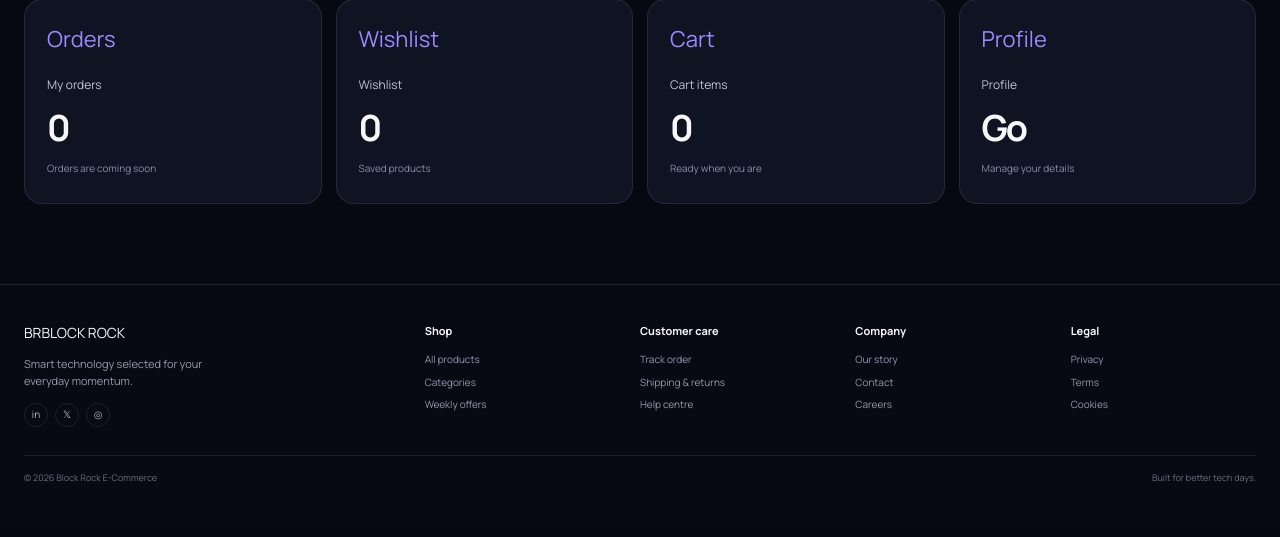
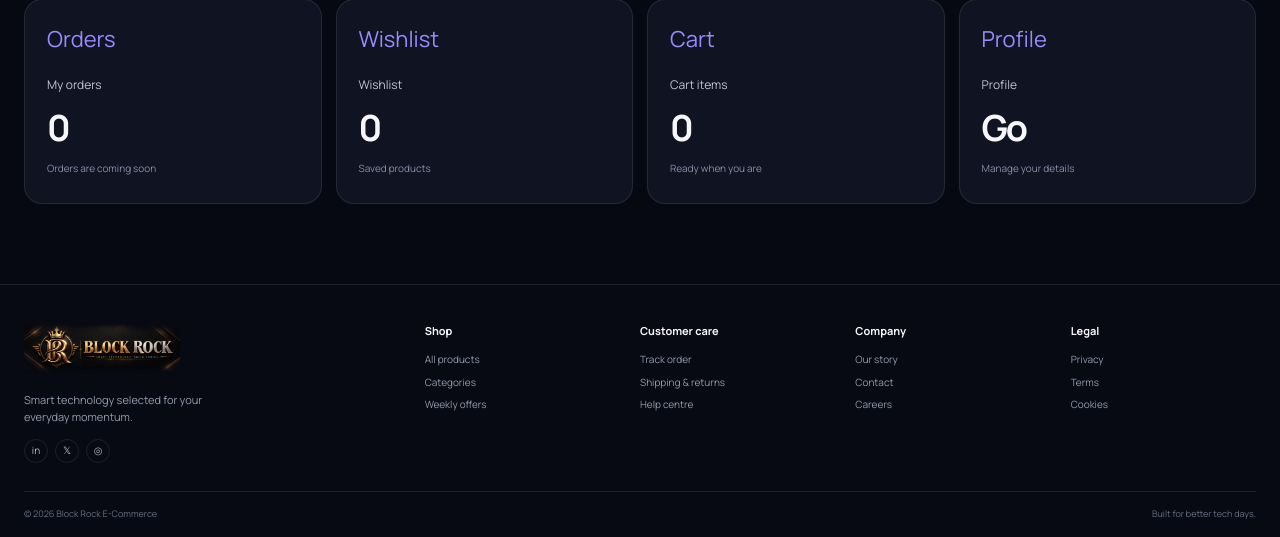
Before and after one commit to ashishsahoo18/Block-Rock-E-Commerce, a Django app: page /account/ in a window 1280 px wide. Shown: the part 272-809 px from the top of the page. Before the commit the page ends 755 px from the top, so only its background shows below. Run offline with Django 5.2, Linux system fonts and the light colour scheme; a user stored in the database is signed in; data comes from the database, SQL or seed files in the repository.

Commit message:
Added my project banner

```diff
--- a/Block-Rock-Ecommerce/blockrock/templates/base.html
+++ b/Block-Rock-Ecommerce/blockrock/templates/base.html
@@ -6,6 +6,7 @@
   <meta name="viewport" content="width=device-width, initial-scale=1">
   <meta name="description" content="Block Rock E-Commerce — technology selected for everyday momentum.">
   <title>{% block title %}Block Rock E-Commerce{% endblock %}</title>
+  <link rel="icon" type="image/png" href="{% static 'images/block-rock-favicon.png' %}">
   <link rel="stylesheet" href="{% static 'css/style.css' %}">
 </head>
 <body>
--- a/Block-Rock-Ecommerce/blockrock/templates/includes/footer.html
+++ b/Block-Rock-Ecommerce/blockrock/templates/includes/footer.html
@@ -1,6 +1,7 @@
+{% load static %}
 <footer class="site-footer" id="footer">
   <div class="container footer-grid">
-    <div><a class="brand" href="{% url 'home' %}"><span class="brand-mark">BR</span><span>BLOCK ROCK</span></a><p>Smart technology selected for your everyday momentum.</p><div class="socials"><a href="https://www.linkedin.com/in/ashish-sahoo-630626411/" target="_blank" rel="noopener noreferrer" aria-label="LinkedIn">in</a><a href="https://x.com/AshishSaho96222" target="_blank" rel="noopener noreferrer" aria-label="X">𝕏</a><a href="https://www.instagram.com/ashish_sahoo_18/" target="_blank" rel="noopener noreferrer" aria-label="Instagram">◎</a></div></div>
+    <div><a class="brand" href="{% url 'home' %}" aria-label="Block Rock home"><picture><source media="(max-width: 520px)" srcset="{% static 'images/block-rock-logo-compact.png' %}"><img class="brand-logo footer-logo" src="{% static 'images/block-rock-logo.png' %}" alt="Block Rock"></picture></a><p>Smart technology selected for your everyday momentum.</p><div class="socials"><a href="https://www.linkedin.com/in/ashish-sahoo-630626411/" target="_blank" rel="noopener noreferrer" aria-label="LinkedIn">in</a><a href="https://x.com/AshishSaho96222" target="_blank" rel="noopener noreferrer" aria-label="X">𝕏</a><a href="https://www.instagram.com/ashish_sahoo_18/" target="_blank" rel="noopener noreferrer" aria-label="Instagram">◎</a></div></div>
     <div><h3>Shop</h3><a href="{% url 'products' %}">All products</a><a href="#categories">Categories</a><a href="#deals">Weekly offers</a></div>
     <div><h3>Customer care</h3><a href="#footer">Track order</a><a href="#footer">Shipping &amp; returns</a><a href="#footer">Help centre</a></div>
     <div><h3>Company</h3><a href="#about">Our story</a><a href="#footer">Contact</a><a href="#footer">Careers</a></div>
```
Also changed, not shown: Block-Rock-Ecommerce/blockrock/static/images/block-rock-logo-compact.png (added), Block-Rock-Ecommerce/blockrock/static/images/block-rock-logo.png (added).
